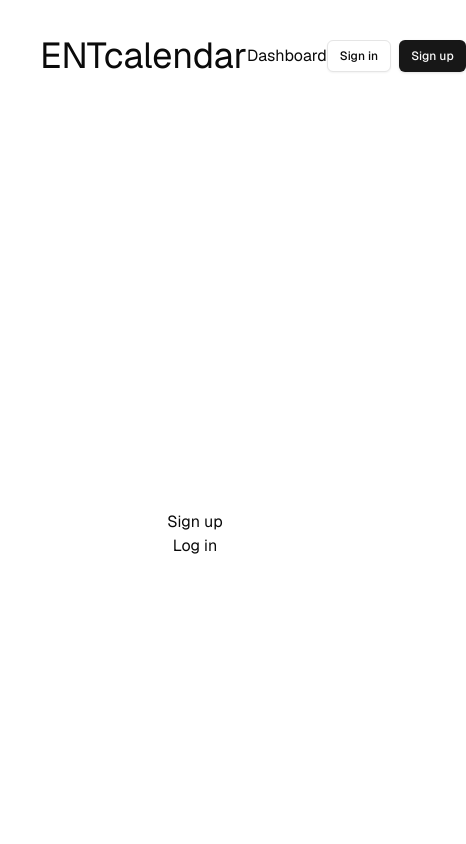
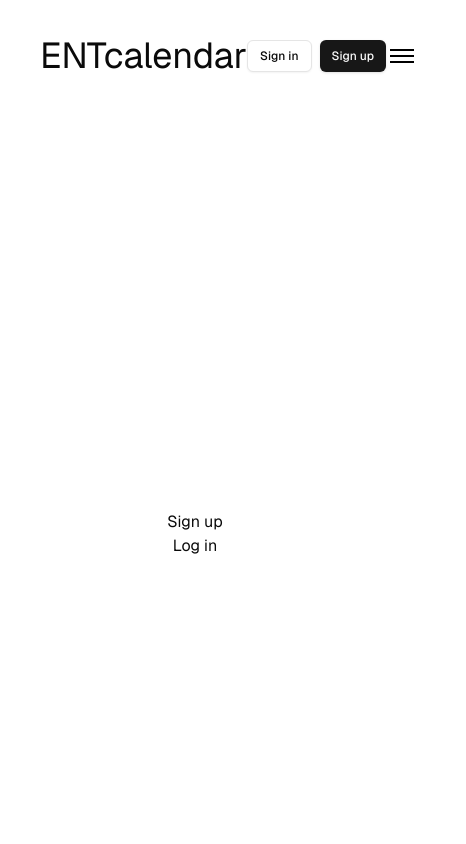
Before and after one commit to hugosandsjo/ent-calendar, a Next.js app: page / in a window 390 px wide. Shown: the top 844 px of the page, 466 px wide, since content can reach past the window. Built offline with nearby package versions, Linux system fonts and the light colour scheme; no server answers.

Commit message:
feat: implement full-screen menu with context for better navigation

```diff
--- a/src/app/components/auth-button.tsx
+++ b/src/app/components/auth-button.tsx
@@ -39,7 +39,7 @@ export function AuthButton() {
   }
 
   return user ? (
-    <div className="flex items-center gap-4">
+    <div className="items-center gap-4 hidden md:flex">
       <LogoutButton />
     </div>
   ) : (
--- /dev/null
+++ b/src/app/components/ui/FullScreenMenu.tsx
@@ -0,0 +1,71 @@
+"use client";
+
+import React from "react";
+import Link from "next/link";
+import { useMenu } from "@/src/contexts/MenuContext";
+
+function FullScreenMenu() {
+  const { isOpen, toggleMenu } = useMenu();
+
+  if (!isOpen) return null;
+
+  return (
+    <div className="fixed inset-0 z-50 bg-brand-book flex items-center justify-center">
+      <div className="text-2xl">
+        {/* Close button */}
+        <button
+          onClick={toggleMenu}
+          className="absolute top-5 right-10 text-white text-6xl hover:opacity-70 transition-opacity"
+          aria-label="Close menu"
+        >
+          ×
+        </button>
+
+        {/* Menu items */}
+        <nav className="space-y-4">
+          <Link
+            href="/"
+            onClick={toggleMenu}
+            className="block text-white md:text-6xl hover:text-pink-300 transition-colors"
+          >
+            Home
+          </Link>
+
+          <Link
+            href="/dashboard"
+            onClick={toggleMenu}
+            className="block text-white  md:text-6xl hover:text-pink-300 transition-colors font-light"
+          >
+            Dashboard
+          </Link>
+
+          <Link
+            href="/dashboard/create"
+            onClick={toggleMenu}
+            className="block text-white md:text-6xl hover:text-pink-300 transition-colors font-light"
+          >
+            Create Entry
+          </Link>
+
+          <Link
+            href="/about"
+            onClick={toggleMenu}
+            className="block text-white md:text-6xl hover:text-pink-300 transition-colors font-light"
+          >
+            About
+          </Link>
+
+          <Link
+            href="/contact"
+            onClick={toggleMenu}
+            className="block text-white md:text-6xl hover:text-pink-300 transition-colors font-light"
+          >
+            Contact
+          </Link>
+        </nav>
+      </div>
+    </div>
+  );
+}
+
+export default FullScreenMenu;
--- a/src/app/components/ui/Header.tsx
+++ b/src/app/components/ui/Header.tsx
@@ -1,20 +1,49 @@
+"use client";
+
 import React from "react";
 import Image from "next/image";
 import Link from "next/link";
 import { AuthButton } from "@/src/app/components/auth-button";
+import { useMenu } from "@/src/contexts/MenuContext";
 
 function Header() {
+  const { isOpen, toggleMenu } = useMenu();
   return (
-    <header className="h-28 px-10 flex justify-between items-center">
+    <header className={`relative h-28 px-10 flex justify-between items-center`}>
+      <div className={`flex items-center justify-between w-full`}>
         <Link href="/">
           <h1 className="text-4xl hover:opacity-30">ENTcalendar</h1>
         </Link>
-      <Link href="/dashboard">
-        <p className="hover:underline">Dashboard</p>
+        <Link href="/dashboard" className="hidden md:flex">
+          <p className="hover:underline bg-primary text-sm font-medium text-primary-foreground shadow hover:bg-primary/90 px-4 py-2 rounded-md">
+            Dashboard
+          </p>
         </Link>
         <AuthButton />
-
-      <Link href="/dashboard/create">
+        <div>
+          <button
+            className="md:hidden flex flex-col justify-center items-center w-8 h-8 space-y-1"
+            onClick={toggleMenu}
+            aria-label="Toggle menu"
+          >
+            <span
+              className={`block w-6 h-0.5 bg-black transition-all ${
+                isOpen ? "rotate-45 translate-y-2" : ""
+              }`}
+            ></span>
+            <span
+              className={`block w-6 h-0.5 bg-black transition-all ${
+                isOpen ? "opacity-0" : ""
+              }`}
+            ></span>
+            <span
+              className={`block w-6 h-0.5 bg-black transition-all ${
+                isOpen ? "-rotate-45 -translate-y-2" : ""
+              }`}
+            ></span>
+          </button>
+        </div>
+        <Link href="/dashboard/create" className="hidden md:flex">
           <Image
             className="hover:opacity-30"
             src="/plus.svg"
@@ -23,6 +52,7 @@ function Header() {
             alt="plus icon"
           />
         </Link>
+      </div>
     </header>
   );
 }
--- a/src/app/dashboard/page.tsx
+++ b/src/app/dashboard/page.tsx
@@ -47,7 +47,7 @@ export default async function Dashboard() {
   ).sort((a, b) => monthOrder.indexOf(a) - monthOrder.indexOf(b));
 
   return (
-    <main className="p-10 flex flex-col gap-10">
+    <main className="relative p-10 flex flex-col gap-10">
       <p>Welcome to your dashboard, {user.email}!</p>
       {uniqueMonths.map((month) => (
         <section key={month}>
--- a/src/app/layout.tsx
+++ b/src/app/layout.tsx
@@ -3,6 +3,8 @@ import { Geist } from "next/font/google";
 import "./globals.css";
 import Header from "@/src/app/components/ui/Header";
 import Footer from "@/src/app/components/ui/Footer";
+import FullScreenMenu from "@/src/app/components/ui/FullScreenMenu";
+import { MenuProvider } from "@/src/contexts/MenuContext";
 
 const defaultUrl = process.env.VERCEL_URL
   ? `https://${process.env.VERCEL_URL}`
@@ -28,9 +30,12 @@ export default function RootLayout({
   return (
     <html lang="en" suppressHydrationWarning>
       <body className={`${geistSans.className} antialiased`}>
-        <Header />
-        {children}
-        <Footer />
+        <MenuProvider>
+          <Header />
+          {children}
+          <Footer />
+          <FullScreenMenu />
+        </MenuProvider>
       </body>
     </html>
   );
--- /dev/null
+++ b/src/contexts/MenuContext.tsx
@@ -0,0 +1,38 @@
+"use client";
+
+import { createContext, useContext, useState, ReactNode } from "react";
+
+type MenuContextType = {
+  isOpen: boolean;
+  setIsOpen: (isOpen: boolean) => void;
+  toggleMenu: () => void;
+};
+
+const MenuContext = createContext<MenuContextType | undefined>(undefined);
+
+type MenuProviderProps = {
+  children: ReactNode;
+};
+
+export function MenuProvider({ children }: MenuProviderProps) {
+  const [isOpen, setIsOpen] = useState(false);
+
+  const toggleMenu = () => {
+    console.log("Menu toggled", isOpen);
+    setIsOpen(!isOpen);
+  };
+
+  return (
+    <MenuContext.Provider value={{ isOpen, setIsOpen, toggleMenu }}>
+      {children}
+    </MenuContext.Provider>
+  );
+}
+
+export function useMenu() {
+  const context = useContext(MenuContext);
+  if (context === undefined) {
+    throw new Error("useMenu must be used within a MenuProvider");
+  }
+  return context;
+}
```
Lines whose indentation alone changed are shown as unchanged.
